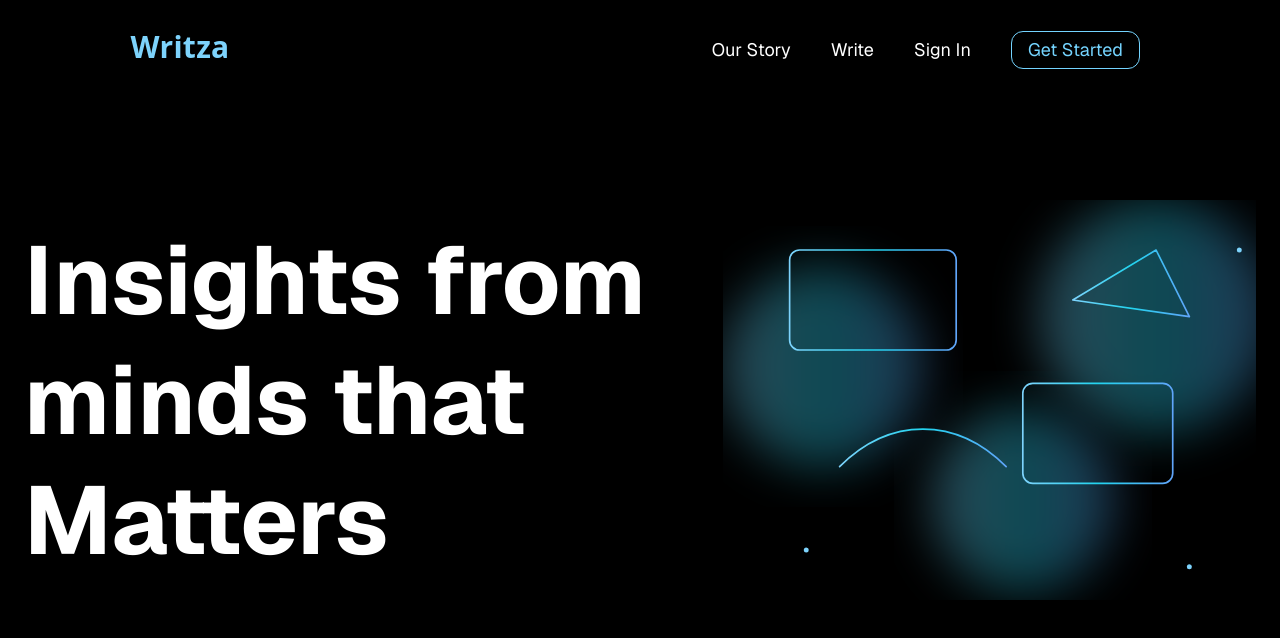
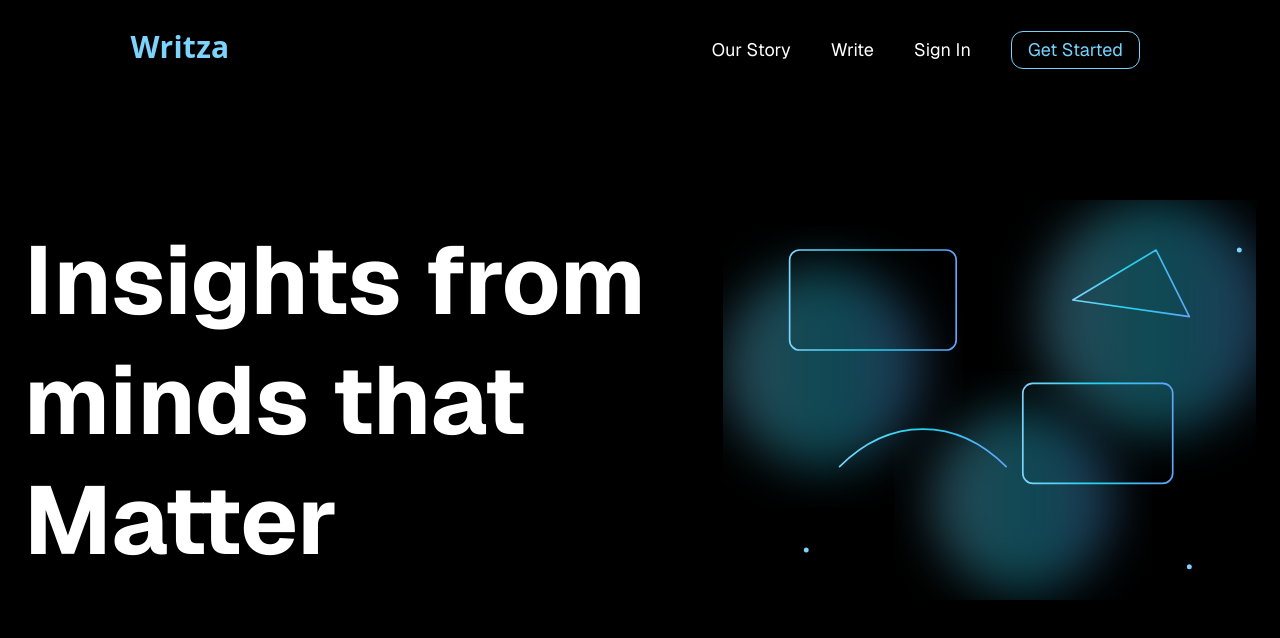
Before and after one commit to Shumanh/writza, a Next.js app: page / in a window 1280 px wide. Shown: the top 638 px of the page. Built offline with nearby package versions, Linux system fonts and the light colour scheme.

Commit message:
changed the file

```diff
--- a/src/app/(landing)/components/hero.js
+++ b/src/app/(landing)/components/hero.js
@@ -4,9 +4,9 @@ export default function Hero() {
     <section className=" flex h-[80vh] items-center justify-between gap-8 px-6 pt-10">
 
 
-      <h1 className="font-bold text-5xl md:text-8xl leading-tight">
-        Insights from minds that
-        Matters
+      <h1 className="font-bold text-5xl md:text-8xl leading-tight  ">
+        Insights from minds that Matter
+
       </h1>
 
       <img
@@ -18,13 +18,5 @@ export default function Hero() {
     </section>
 
 
-
-
-
-
-
-
-
-
   );
 }
--- a/src/app/(landing)/components/navbar.js
+++ b/src/app/(landing)/components/navbar.js
@@ -8,7 +8,8 @@ export default function Navbar() {
       />
       <div className="flex  text-lg relative right-35 gap-10 items-center">
         <div className="flex  gap-10  ">
-          <button className="hover:text-sky-300 hover:border-b-2 hover:border-sky-300 ">
+          <button className="hover:text-sky-300 hover:border-b-2 hover:border-sky-300
+        ">
             {" "}
             Our Story{" "}
           </button>
```
Also changed, not shown: public/writza-wordmark.svg.
